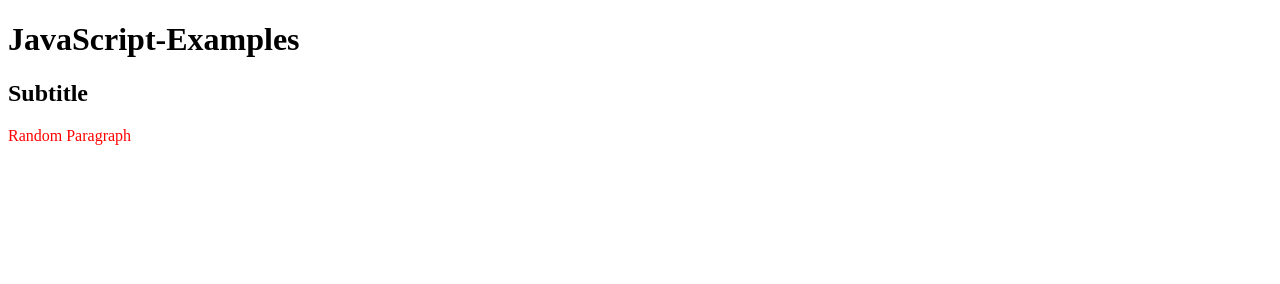
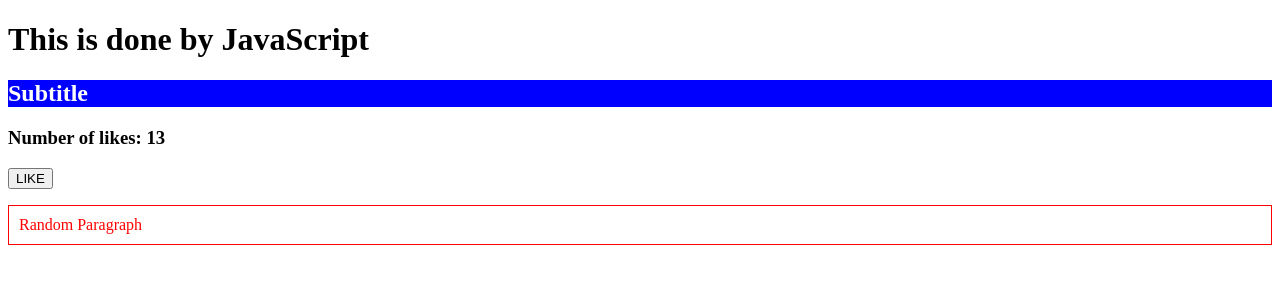
Before and after one commit to mreiffeltower/js-examples, a plain HTML site: page index.html in a window 1280 px wide. Drawn offline with nearby package versions, Linux system fonts and the light colour scheme.

Commit message:
jquery first examples

```diff
--- a/index.html
+++ b/index.html
@@ -9,7 +9,10 @@
 <body>
     <h1>JavaScript-Examples</h1>
     <h2>Subtitle</h2>
+    <h3>Number of likes: <span>13</span></h3>
+    <button>LIKE</button>
     <p>Random Paragraph</p>
+    <script src="https://code.jquery.com/jquery-3.5.0.min.js"></script>
     <script src="scripts.js"></script>
 </body>
 </html>
--- a/scripts.js
+++ b/scripts.js
@@ -0,0 +1,8 @@
+console.log('Script file is loaded');
+$('h1').text('This is done by JavaScript');
+$('p').css('border', '1px solid red');
+$('p').css('padding', '10px');
+$('h2').toggleClass('blue');
+
+
+// $('css selector').action()
--- a/style.css
+++ b/style.css
@@ -1,3 +1,8 @@
 p {
     color: red;
 }
+
+.blue {
+    background: blue;
+    color: white;
+}
```
